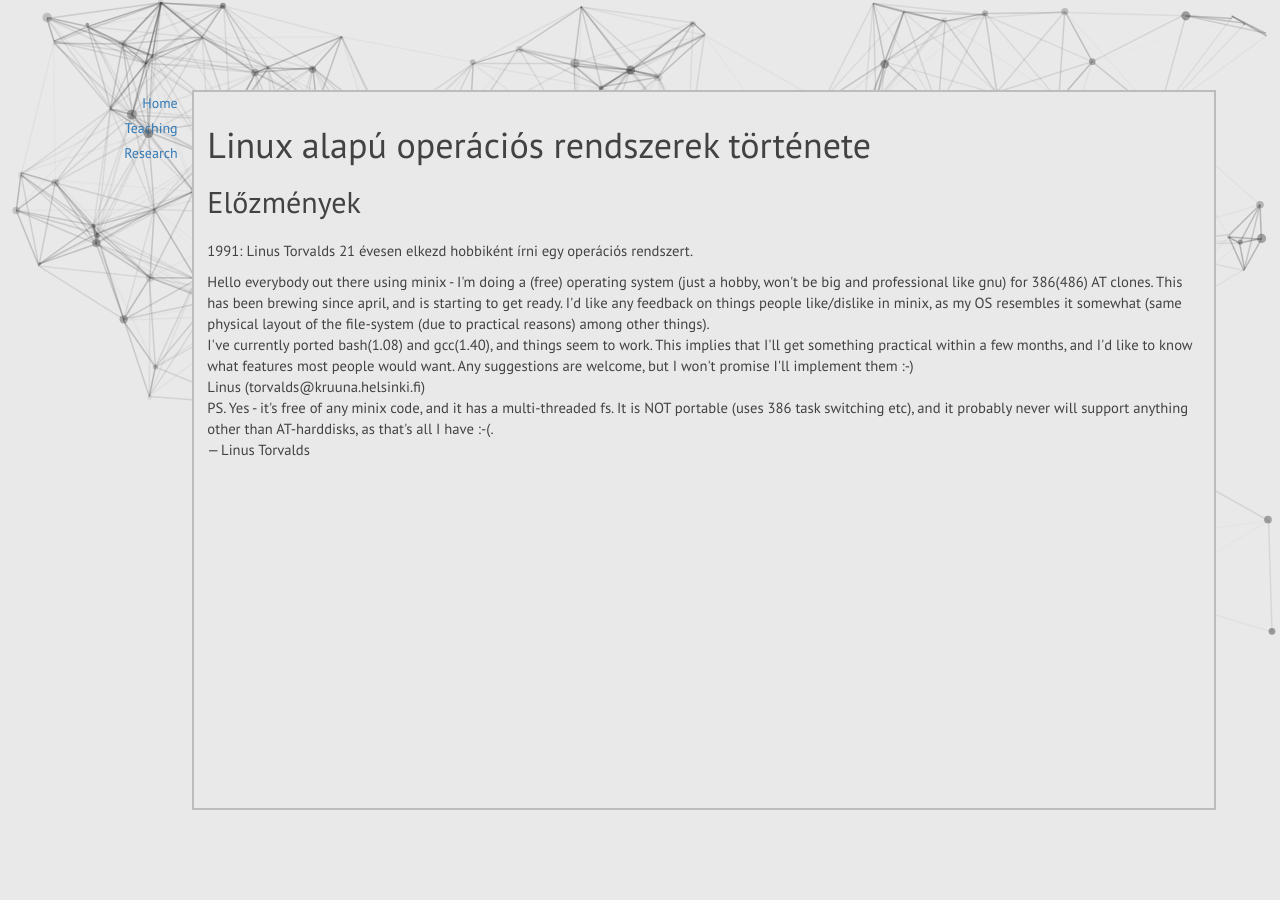
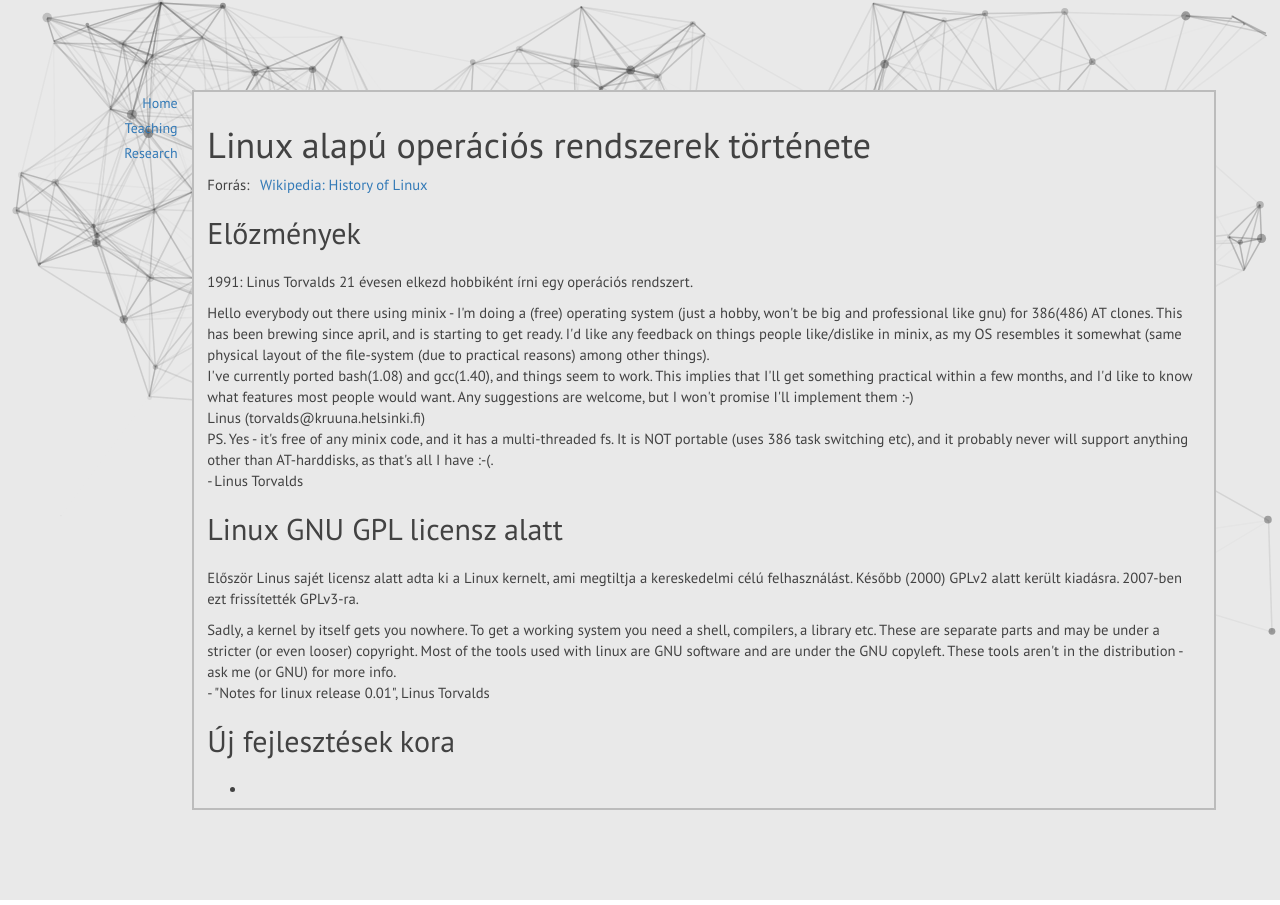
Before and after one commit to geryxyz/geryxyz, a Jekyll site: the page built from content/os-in-school/linux.html, in a window 1280 px wide. Built offline with Jekyll 4.4.1, drawn with Linux system fonts in a browser that asks for light colours; nearby versions of some CDN libraries; library files that are not in the unit come from our copies.

Commit message:
Update linux.html

```diff
--- a/content/os-in-school/linux.html
+++ b/content/os-in-school/linux.html
@@ -2,6 +2,7 @@
 layout: course
 ---
 <h1>Linux alapú operációs rendszerek története</h1>
+<p>Forrás: <a href="https://en.wikipedia.org/wiki/History_of_Linux">Wikipedia: History of Linux</a></p>
 
 <h2>Előzmények</h2>
 <p>1991: Linus Torvalds 21 évesen elkezd hobbiként írni egy operációs rendszert.</p>
@@ -10,4 +11,17 @@
 I've currently ported bash(1.08) and gcc(1.40), and things seem to work. This implies that I'll get something practical within a few months, and I'd like to know what features most people would want. Any suggestions are welcome, but I won't promise I'll implement them :-)</br>
 Linus (torvalds@kruuna.helsinki.fi)</br>
 PS. Yes - it's free of any minix code, and it has a multi-threaded fs. It is NOT portable (uses 386 task switching etc), and it probably never will support anything other than AT-harddisks, as that's all I have :-(.</br>
-— Linus Torvalds</p>
+- Linus Torvalds</p>
+
+<h2>Linux GNU GPL licensz alatt</h2>
+<p>Először Linus sajét licensz alatt adta ki a Linux kernelt, ami megtiltja a kereskedelmi célú felhasználást. Később (2000) GPLv2 alatt került kiadásra. 2007-ben ezt frissítették GPLv3-ra.</p>
+<p>Sadly, a kernel by itself gets you nowhere. To get a working system you need a shell, compilers, a library etc. These are separate parts and may be under a stricter (or even looser) copyright. Most of the tools used with linux are GNU software and are under the GNU copyleft. These tools aren't in the distribution - ask me (or GNU) for more info.</br>
+- "Notes for linux release 0.01", Linus Torvalds</p>
+
+<h2>Új fejlesztések kora</h2>
+<ul>
+  <li></li>
+  <li></li>
+  <li></li>
+  <li></li>
+</ul>
```
